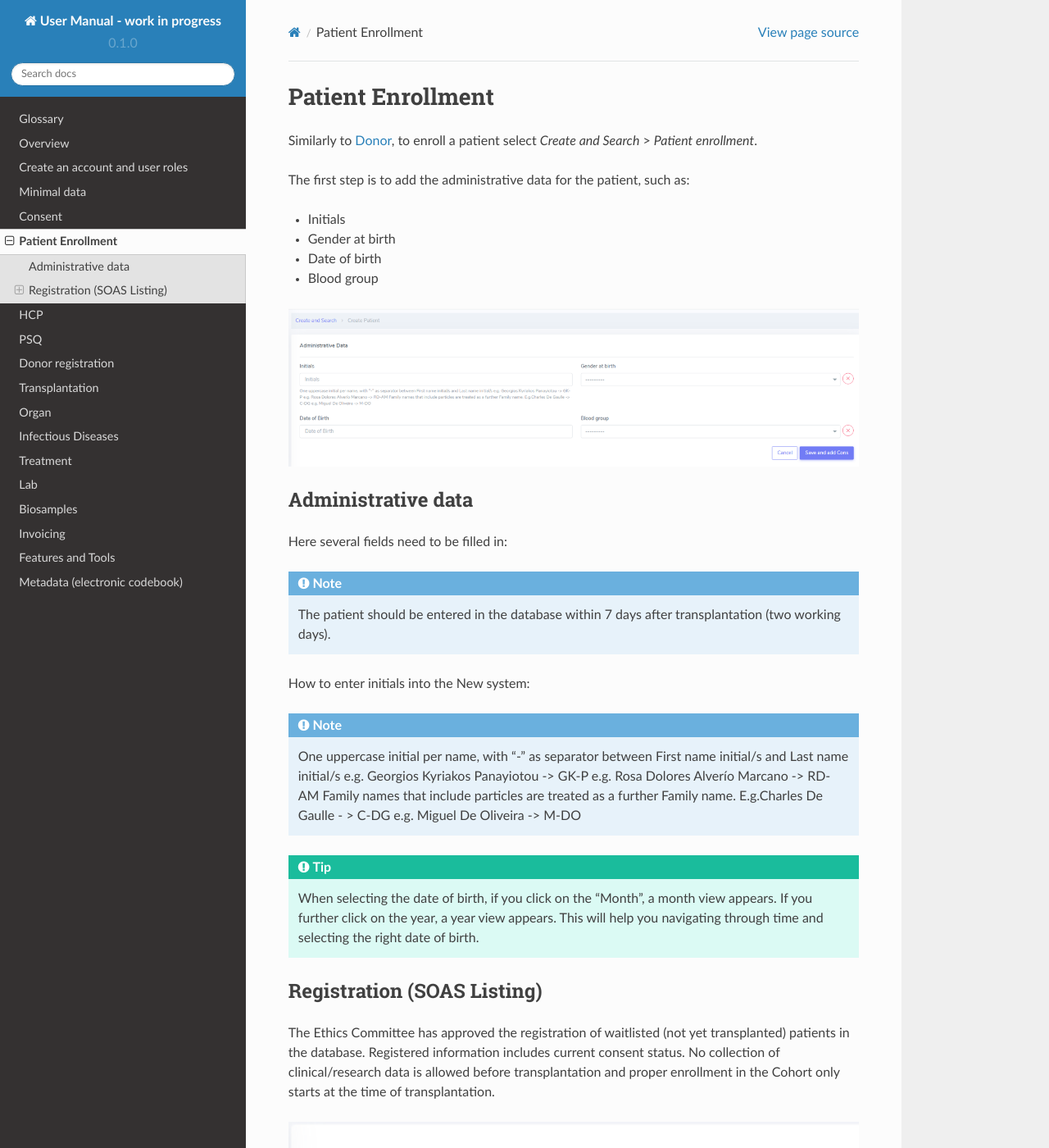
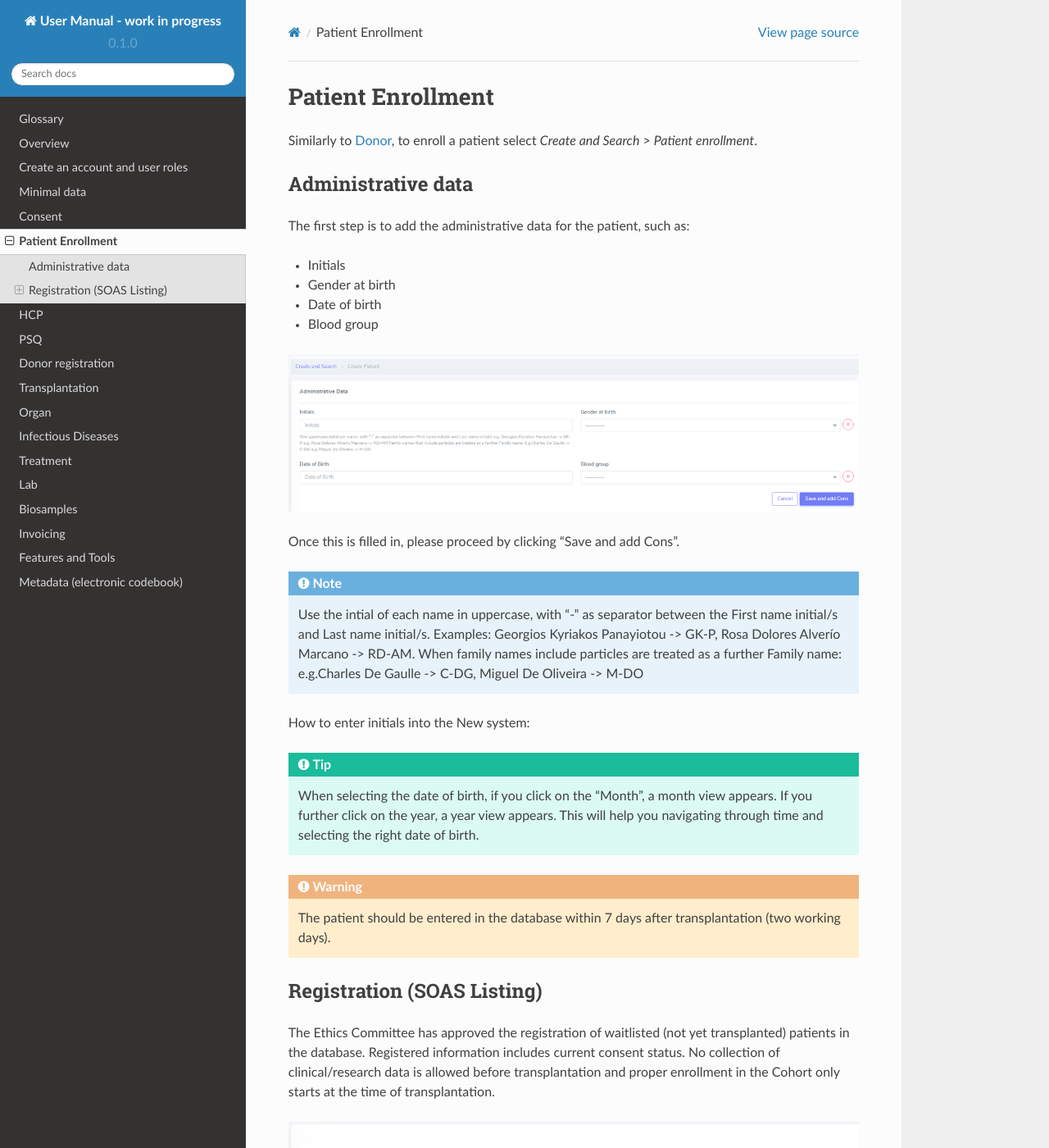
Before and after one commit to swiss-transplant-cohort-study/3LC-user-manual, a Sphinx documentation site: the page built from docs/source/patient.rst, in a window 1280 px wide and 1400 px high. Shown: the whole window at 82% size. Built offline with Sphinx 7.4.7 and the Read the Docs theme 2.0.0, drawn with Linux system fonts in a browser that asks for light colours.

Commit message:
Update patient.rst

```diff
--- a/docs/source/patient.rst
+++ b/docs/source/patient.rst
@@ -12,24 +15,14 @@
 
 .. image:: AdminData.png
 
-Administrative data
-***********************
+Once this is filled in, please proceed by clicking "Save and add Cons".
 
-Here several fields need to be filled in:
-
-
-.. note::
-   The patient should be entered in the database within 7 days after transplantation (two working days).
-
+.. note:: Use the intial of each name in uppercase, with "-" as separator between the First name initial/s and Last name initial/s. Examples: Georgios Kyriakos Panayiotou -> GK-P, Rosa Dolores Alverío Marcano -> RD-AM. When family names include particles are treated as a further Family name: e.g.Charles De Gaulle -> C-DG, Miguel De Oliveira -> M-DO
 How to enter initials into the New system:
 
-.. note::
+.. tip:: When selecting the date of birth, if you click on the "Month", a month view appears. If you further click on the year, a year view appears. This will help you navigating through time and selecting the right date of birth.
 
-   One uppercase initial per name, with "-" as separator between First name initial/s and Last name initial/s e.g. Georgios Kyriakos Panayiotou ->
-   GK-P e.g. Rosa Dolores Alverío Marcano -> RD-AM Family names that include particles are treated as a further Family name. E.g.Charles De Gaulle -
-   > C-DG e.g. Miguel De Oliveira -> M-DO
-
-.. tip:: When selecting the date of birth, if you click on the "Month", a month view appears. If you further click on the year, a year view appears. This will help you navigating through time and selecting the right date of birth.
+.. warning:: The patient should be entered in the database within 7 days after transplantation (two working days).
 
 Registration (SOAS Listing)
 ************************************
```
Also changed, not shown: other parts of docs/source/patient.rst (+3 -0 lines).
